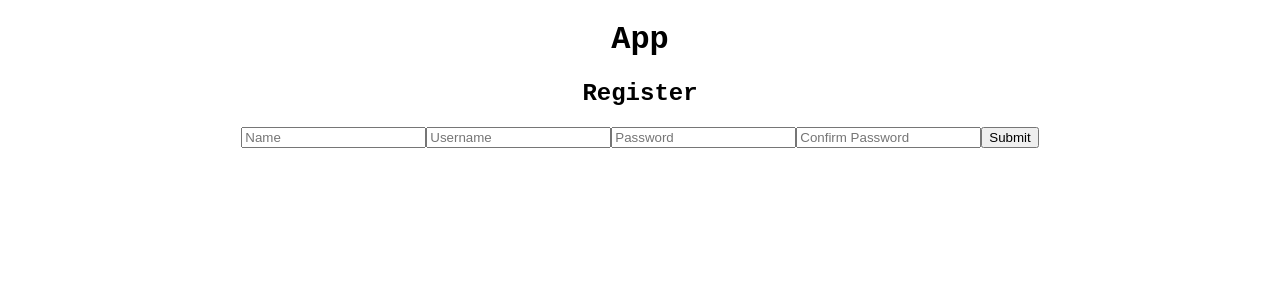
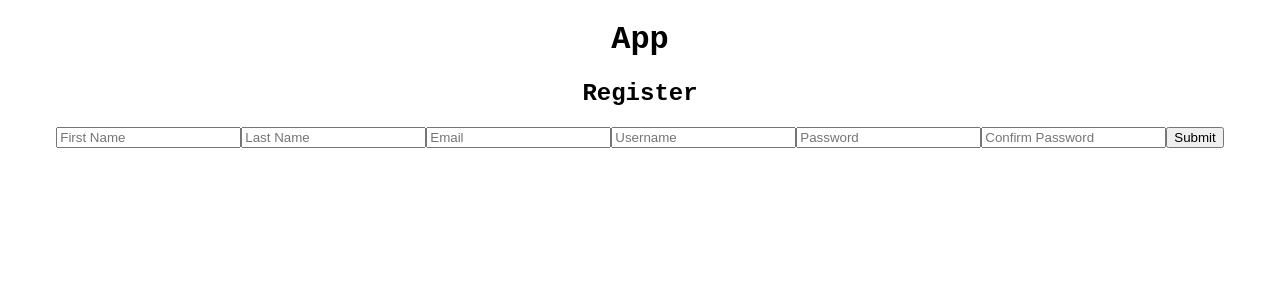
Before and after one commit to dontomassino777/bodyOfWork, a React (Create React App) app: page / in a window 1280 px wide. Shown: the top 300 px of the page. Built offline with nearby package versions, Linux system fonts and the light colour scheme.

Commit message:
bcrypt implemented

```diff
--- a/src/components/Register.js
+++ b/src/components/Register.js
@@ -4,8 +4,11 @@ import {useFormik} from 'formik';
 
 function Register() {
     const initialValues = {
+
+        firstName: "",
+        lastName: "",
+        emailAddress: "",
         username: "",
-        name: "",
         password: "",
         confirmPassword: "",
 
@@ -14,7 +17,24 @@ function Register() {
         console.log('submit clicked')
     }
     const validate = (values) => {
-        console.log('validation')
+        const errors = {}
+        if(!values.username) {
+            errors.username = "Username Required"
+        }
+        if(!values.password) {
+            errors.password = "Password Required"
+        } else if (values.password.length < 8) {
+            errors.password = "Password must be longer than 8 characters"
+        }
+        if(!values.firstName) {
+            errors.firstName = "Please give your first name"
+        }
+        if(!values.lastName) {
+            errors.lastName = "Please give your last name"
+        }
+        if (!values.emailAddress.includes("@")) {
+            errors.emailAddress = "Please enter a valid email address"
+        }
     }
     const formik = useFormik({
         initialValues,
@@ -29,10 +49,24 @@ function Register() {
       >
         <input
             type="text"
-            name="name"
+            name="firstName"
             onChange={formik.handleChange}
-            value={formik.values.name}
-            placeholder="Name"
+            value={formik.values.firstName}
+            placeholder="First Name"
+        />
+        <input
+            type="text"
+            name="lastName"
+            onChange={formik.handleChange}
+            value={formik.values.lastName}
+            placeholder="Last Name"
+        />
+        <input
+            type="text"
+            name="emailAddress"
+            onChange={formik.handleChange}
+            value={formik.values.emailAddress}
+            placeholder="Email"
         />
         <input
             type="text"
```
Also changed, not shown: 2 other files (tests, documents, lock files or other folders).
